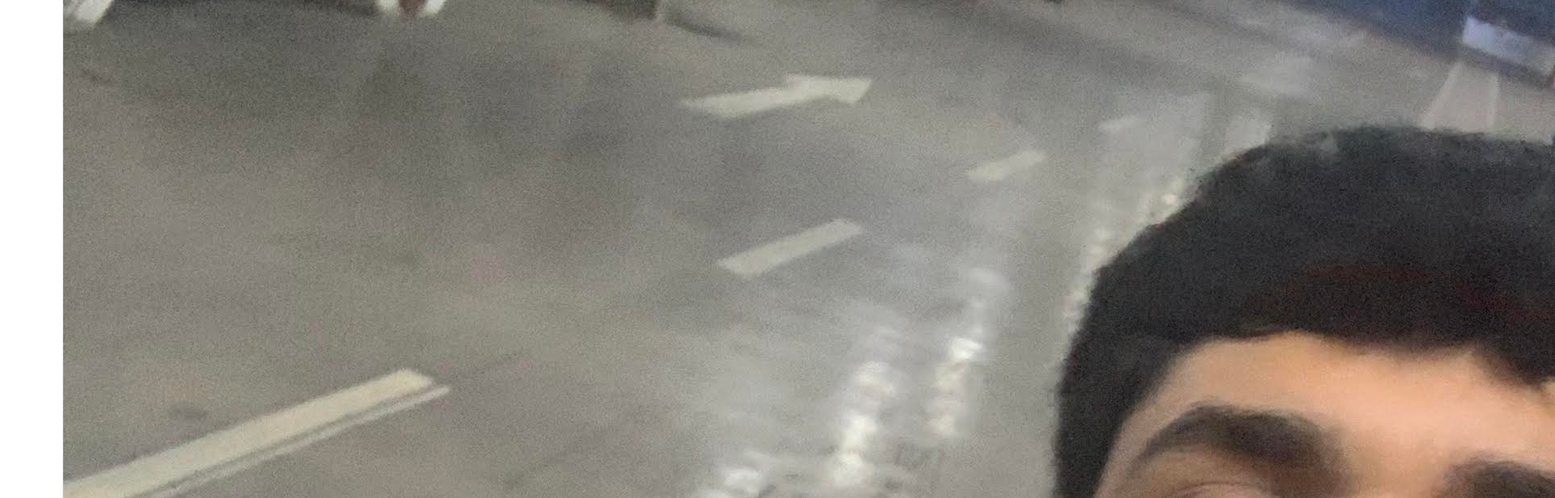
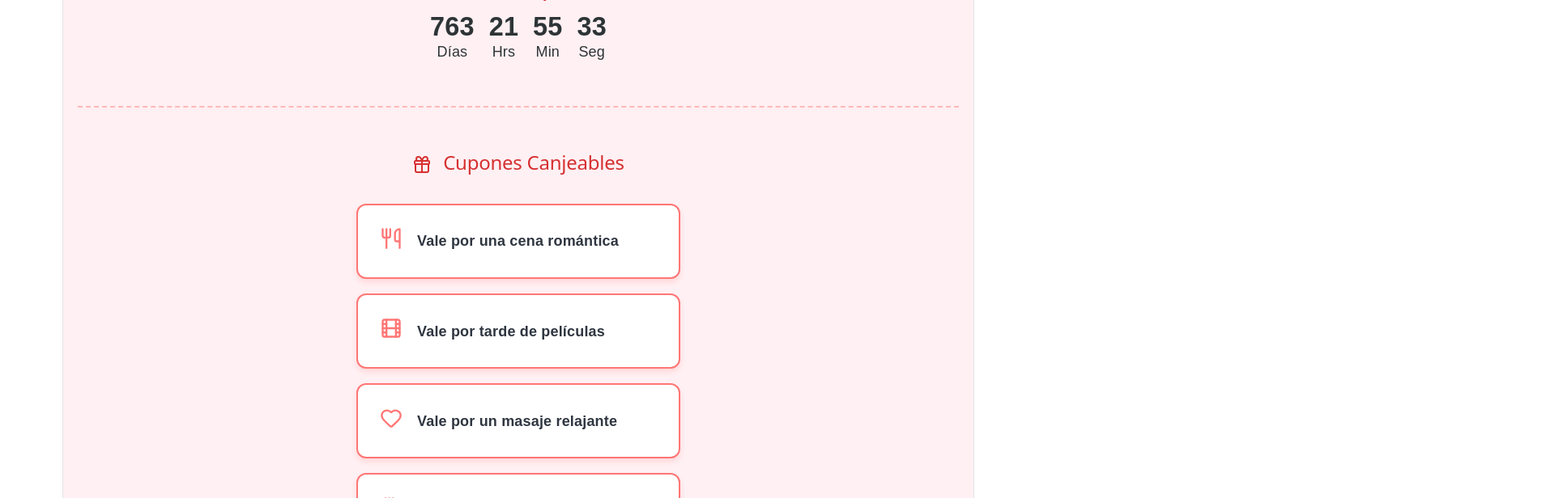
Before and after one commit to pedsalas-jpg/Repositorio-personal, a React (Vite) app in the folder app-amor/: page / in a window 1280 px wide. Shown: the part 320-936 px from the top of the page at 81% size, 1920 px wide, since content can reach past the window. Built offline with nearby package versions, Linux system fonts and the light colour scheme.

Commit message:
Corrige la ruta de la imagen usando BASE_URL

```diff
--- a/app-amor/src/App.jsx
+++ b/app-amor/src/App.jsx
@@ -1,26 +1,96 @@
-import React from 'react';
-import { Heart } from 'lucide-react';
+import { useState, useEffect } from 'react';
+import { Heart, Utensils, Film, Coffee, Gift } from 'lucide-react';
 
 export default function App() {
+    const [tiempo, setTiempo] = useState({ dias: 0, horas: 0, minutos: 0, segundos: 0 });
+    const [cupones, setCupones] = useState([
+        { id: 1, texto: "Vale por una cena romántica", icono: <Utensils size={28} />, usado: false },
+        { id: 2, texto: "Vale por tarde de películas", icono: <Film size={28} />, usado: false },
+        { id: 3, texto: "Vale por un masaje relajante", icono: <Heart size={28} />, usado: false },
+        { id: 4, texto: "Vale por un desayuno sorpresa", icono: <Coffee size={28} />, usado: false },
+    ]);
+
+    const fechaAniversario = new Date(2024, 8, 21);
+
+    useEffect(() => {
+        const actualizarContador = () => {
+            const ahora = new Date();
+            const diferencia = ahora - fechaAniversario;
+            setTiempo({
+                dias: Math.floor(diferencia / (1000 * 60 * 60 * 24)),
+                horas: Math.floor((diferencia / (1000 * 60 * 60)) % 24),
+                minutos: Math.floor((diferencia / 1000 / 60) % 60),
+                segundos: Math.floor((diferencia / 1000) % 60)
+            });
+        };
+        actualizarContador();
+        const intervalo = setInterval(actualizarContador, 1000);
+        return () => clearInterval(intervalo);
+    }, []);
+
+    const canjearCupon = (id) => {
+        setCupones(cupones.map(cupon =>
+            cupon.id === id ? { ...cupon, usado: true } : cupon
+        ));
+    };
+
     return (
-        <div className="min-h-screen bg-pink-50 flex flex-col items-center justify-center p-4">
-            {/* Ícono de corazón */}
-            <Heart className="w-12 h-12 text-red-500 fill-red-500 animate-bounce mb-4" />
+        <div style={{ padding: '2rem 1rem', fontFamily: 'sans-serif', backgroundColor: '#fff0f3', minHeight: '100vh', textAlign: 'center' }}>
 
-            {/* Contenedor circular de la foto */}
-            <div className="relative w-48 h-48 rounded-full overflow-hidden border-4 border-red-300 shadow-lg mb-6 bg-white flex items-center justify-center">
-                <img
-                    src={`${import.meta.env.BASE_URL}nosotros.jpg`}
-                    alt="Nuestra foto"
-                    className="w-full h-full object-cover"
-                />
+            <Heart fill="#ff4d4d" color="#ff4d4d" size={50} style={{ margin: '0 auto', marginBottom: '1rem' }} />
+
+            <img
+                src={`${import.meta.env.BASE_URL}nosotros.jpg`}
+                alt="Nuestra foto"
+                style={{
+                    width: '150px',
+                    height: '150px',
+                    objectFit: 'cover',
+                    borderRadius: '50%',
+                    margin: '0 auto 1rem auto',
+                    border: '4px solid #ff7675',
+                    display: 'block'
+                }}
+            />
+
+            <h1 style={{ color: '#d63031', fontSize: '1.8rem', margin: '0' }}>Nuestro Tiempo Juntos</h1>
+            <div style={{ display: 'flex', justifyContent: 'center', gap: '1rem', marginTop: '1.5rem', color: '#2d3436' }}>
+                <div><strong style={{ fontSize: '1.8rem' }}>{tiempo.dias}</strong><br/>Días</div>
+                <div><strong style={{ fontSize: '1.8rem' }}>{tiempo.horas}</strong><br/>Hrs</div>
+                <div><strong style={{ fontSize: '1.8rem' }}>{tiempo.minutos}</strong><br/>Min</div>
+                <div><strong style={{ fontSize: '1.8rem' }}>{tiempo.segundos}</strong><br/>Seg</div>
             </div>
 
-            <h1 className="text-3xl font-bold text-red-600 text-center mb-2">
-                Nuestro Tiempo Juntos
-            </h1>
+            <hr style={{ border: 'none', borderTop: '2px dashed #ffb8b8', margin: '3rem 0' }} />
 
-            {/* Aquí continúa el resto del contenido de tu app (contador, cupones, etc.) */}
+            <h2 style={{ color: '#d63031', marginBottom: '2rem' }}><Gift size={24} style={{ verticalAlign: 'middle', marginRight: '8px' }}/> Cupones Canjeables</h2>
+            <div style={{ display: 'grid', gap: '1rem', maxWidth: '400px', margin: '0 auto' }}>
+                {cupones.map((cupon) => (
+                    <div
+                        key={cupon.id}
+                        onClick={() => !cupon.usado && canjearCupon(cupon.id)}
+                        style={{
+                            backgroundColor: cupon.usado ? '#f1f2f6' : '#ffffff',
+                            color: cupon.usado ? '#a4b0be' : '#2f3640',
+                            padding: '1.5rem',
+                            borderRadius: '12px',
+                            boxShadow: cupon.usado ? 'none' : '0 4px 6px rgba(255, 118, 117, 0.2)',
+                            cursor: cupon.usado ? 'default' : 'pointer',
+                            border: cupon.usado ? '2px solid #dfe4ea' : '2px solid #ff7675',
+                            transition: 'all 0.3s ease',
+                            display: 'flex',
+                            alignItems: 'center',
+                            gap: '1rem'
+                        }}
+                    >
+                        <div style={{ color: cupon.usado ? '#ced6e0' : '#ff7675' }}>{cupon.icono}</div>
+                        <div style={{ flex: 1, textAlign: 'left', fontWeight: 'bold' }}>
+                            {cupon.texto}
+                            {cupon.usado && <div style={{ fontSize: '0.8rem', color: '#ff4757', marginTop: '4px' }}>¡Canjeado!</div>}
+                        </div>
+                    </div>
+                ))}
+            </div>
         </div>
     );
 }
```
